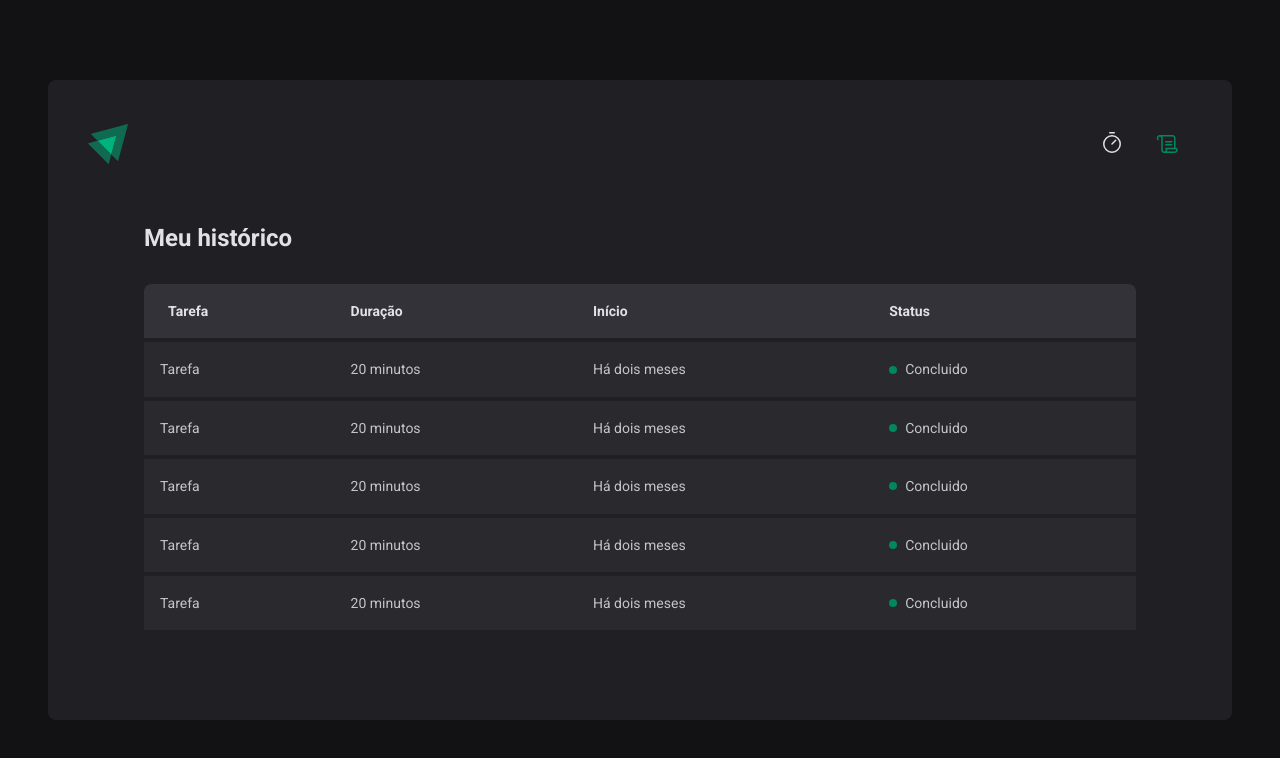
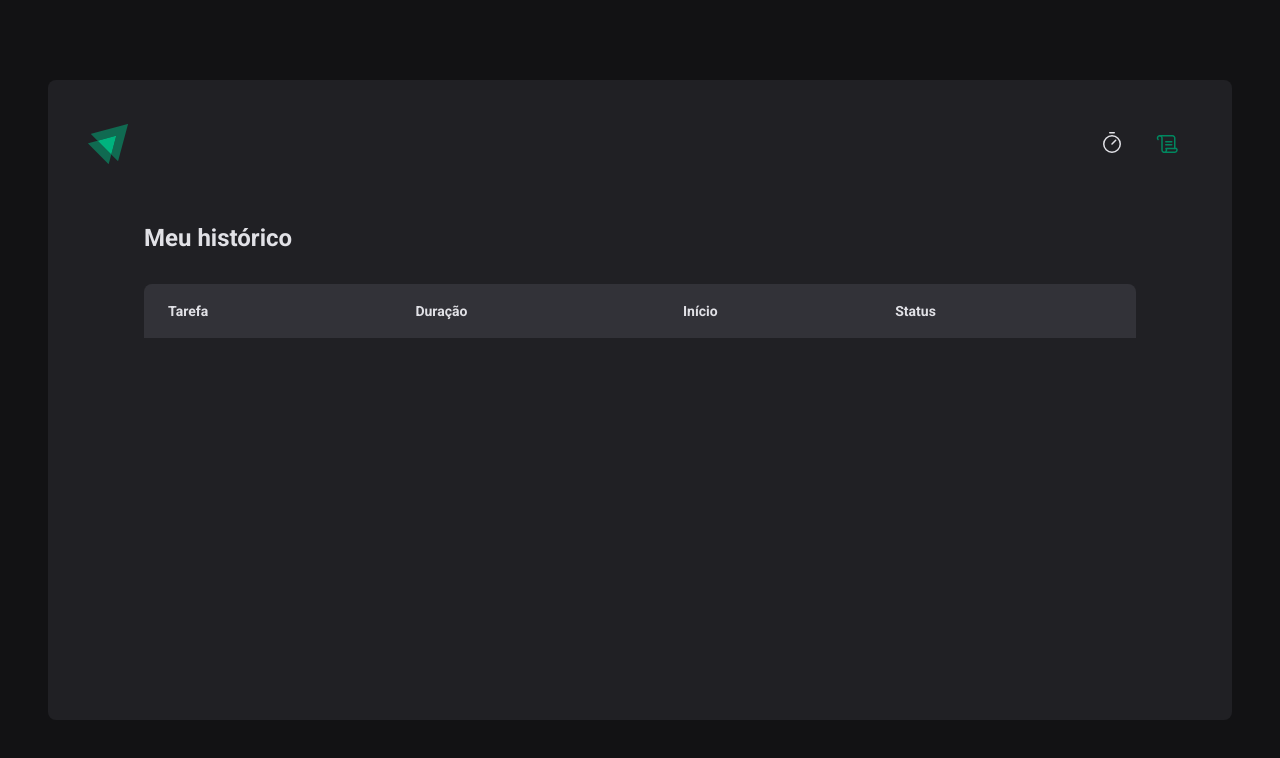
Before and after one commit to Jairotsb/ig-timer, a React (Vite) app: page /history in a window 1280 px wide. Shown: the top 758 px of the page. Built offline with nearby package versions, Linux system fonts and the light colour scheme.

Commit message:
feat, reafactor: functions applications has been done context finished

```diff
--- a/src/App.tsx
+++ b/src/App.tsx
@@ -5,12 +5,15 @@ import { BrowserRouter } from 'react-router-dom'
 import { defaultTheme } from './theme/default'
 import { GlobalStyle } from './global'
 import { Router } from './Router'
+import { CyclesContextProvider } from './contexts/CycleContext'
 
 export function App() {
   return (
     <ThemeProvider theme={defaultTheme}>
       <BrowserRouter>
-        <Router />
+        <CyclesContextProvider>
+          <Router />
+        </CyclesContextProvider>
       </BrowserRouter>
       <GlobalStyle />
     </ThemeProvider>
--- /dev/null
+++ b/src/contexts/CycleContext.tsx
@@ -0,0 +1,106 @@
+import { ReactNode, createContext, useState } from 'react'
+
+interface Cycle {
+  id: string
+  task: string
+  minutesAmount: number
+  startDate: Date
+  interruptedDate?: Date
+  finishedDate?: Date
+}
+
+interface CreateCycleDataType {
+  task: string
+  minutesAmount: number
+}
+
+// Existem outras camadas dentro da aplicação que iriam bugar se utilizarmos a mesma interface criada na Home
+
+// O zod depende da outra tipagem
+
+interface CyclesContextType {
+  cycles: Cycle[]
+  activeCycle: Cycle | undefined
+  activeCycleId: string | null
+  amountSecondsPassed: number
+  markCurrentCycleHasFinished: () => void
+  setSecondsPassed: (seconds: number) => void
+  createNewCycle: (data: CreateCycleDataType) => void
+  InterruptCurrentCycle: () => void
+}
+
+export const CyclesContext = createContext({} as CyclesContextType)
+
+interface CycleContextProviderProps {
+  children: ReactNode
+}
+
+export function CyclesContextProvider({ children }: CycleContextProviderProps) {
+  const [cycles, setCycles] = useState<Cycle[]>([])
+  const [activeCycleId, setActiveCycleId] = useState<string | null>(null)
+  const [amountSecondsPassed, setAmountSecondsPassed] = useState(0)
+
+  const activeCycle = cycles.find((cycle) => cycle.id === activeCycleId)
+
+  function setSecondsPassed(seconds: number) {
+    setAmountSecondsPassed(seconds)
+  }
+
+  function markCurrentCycleHasFinished() {
+    setCycles((state) =>
+      state.map((cycle) => {
+        if (cycle.id === activeCycleId) {
+          return { ...cycle, finishedDate: new Date() }
+        } else {
+          return cycle
+        }
+      }),
+    )
+  }
+
+  function createNewCycle(data: CreateCycleDataType) {
+    const id = String(new Date().getTime())
+
+    const newCycle: Cycle = {
+      id,
+      task: data.task,
+      minutesAmount: data.minutesAmount,
+      startDate: new Date(),
+    }
+
+    setCycles((state) => [...state, newCycle])
+    setActiveCycleId(id)
+    setAmountSecondsPassed(0)
+
+    // reset()
+  }
+
+  function InterruptCurrentCycle() {
+    setCycles((state) =>
+      state.map((cycle) => {
+        if (cycle.id === activeCycleId) {
+          return { ...cycle, interruptedDate: new Date() }
+        } else {
+          return cycle
+        }
+      }),
+    )
+    setActiveCycleId(null)
+  }
+  return (
+    <CyclesContext.Provider
+      value={{
+        cycles,
+        activeCycle,
+        activeCycleId,
+        markCurrentCycleHasFinished,
+        amountSecondsPassed,
+        setSecondsPassed,
+        createNewCycle,
+        InterruptCurrentCycle,
+      }}
+    >
+      {children}
+    </CyclesContext.Provider>
+  )
+}
--- a/src/pages/History/index.tsx
+++ b/src/pages/History/index.tsx
@@ -1,59 +1,49 @@
+import { useContext } from 'react'
+import { CyclesContext } from '../../contexts/CycleContext'
 import { HistoryContainer, HistoryList, Status } from './styles'
+import { formatDistanceToNow } from 'date-fns'
+import ptBR from 'date-fns/locale/pt-BR'
+export function History() {
+  const { cycles } = useContext(CyclesContext)
 
-export function History() {
   return (
     <HistoryContainer>
       <h1>Meu histórico</h1>
-
       <HistoryList>
         <table>
           <thead>
+            <tr>
               <th>Tarefa</th>
               <th>Duração</th>
               <th>Início</th>
               <th>Status</th>
+            </tr>
           </thead>
           <tbody>
-            <tr>
-              <td>Tarefa</td>
-              <td>20 minutos</td>
-              <td>Há dois meses</td>
+            {cycles.map((cycle) => (
+              <tr key={cycle.id}>
+                <td>{cycle.task}</td>
+                <td>{cycle.minutesAmount} minutos</td>
                 <td>
+                  {formatDistanceToNow(cycle.startDate, {
+                    addSuffix: true,
+                    locale: ptBR,
+                  })}
+                </td>
+                <td>
+                  {cycle.finishedDate && (
                     <Status statusColor="green">Concluido</Status>
+                  )}
+
+                  {cycle.interruptedDate && (
+                    <Status statusColor="red">Interrompido</Status>
+                  )}
+                  {!cycle.finishedDate && !cycle.interruptedDate && (
+                    <Status statusColor="yellow">Em Andamento</Status>
+                  )}
                 </td>
               </tr>
-            <tr>
-              <td>Tarefa</td>
-              <td>20 minutos</td>
-              <td>Há dois meses</td>
-              <td>
-                <Status statusColor="green">Concluido</Status>
-              </td>
-            </tr>
-            <tr>
-              <td>Tarefa</td>
-              <td>20 minutos</td>
-              <td>Há dois meses</td>
-              <td>
-                <Status statusColor="green">Concluido</Status>
-              </td>
-            </tr>
-            <tr>
-              <td>Tarefa</td>
-              <td>20 minutos</td>
-              <td>Há dois meses</td>
-              <td>
-                <Status statusColor="green">Concluido</Status>
-              </td>
-            </tr>
-            <tr>
-              <td>Tarefa</td>
-              <td>20 minutos</td>
-              <td>Há dois meses</td>
-              <td>
-                <Status statusColor="green">Concluido</Status>
-              </td>
-            </tr>
+            ))}
           </tbody>
         </table>
       </HistoryList>
--- a/src/pages/Home/components/CountDown/index.tsx
+++ b/src/pages/Home/components/CountDown/index.tsx
@@ -1,7 +1,7 @@
-import { useContext, useEffect, useState } from 'react'
+import { useContext, useEffect } from 'react'
 import { CountDownContainer, Separator } from './syles'
 import { differenceInSeconds } from 'date-fns'
-import { CyclesContext } from '../..'
+import { CyclesContext } from '../../../../contexts/CycleContext'
 
 /**
  * prop Drilling -> Quando temos muitas propriedades Apenas para comunicação entre componentes
@@ -9,9 +9,14 @@ import { CyclesContext } from '../..'
  */
 
 export default function Countdown() {
-  const { activeCycle, activeCycleId, markCurrentCycleHasFinished } =
-    useContext(CyclesContext)
-  const [amountsSecondsPassed, setAmountSecondsPassed] = useState(0)
+  const {
+    activeCycle,
+    activeCycleId,
+    markCurrentCycleHasFinished,
+    amountSecondsPassed,
+    setSecondsPassed,
+  } = useContext(CyclesContext)
+
   const totalSeconds = activeCycle ? activeCycle.minutesAmount * 60 : 0
 
   useEffect(() => {
@@ -25,20 +30,26 @@ export default function Countdown() {
         if (secondsDifference >= totalSeconds) {
           markCurrentCycleHasFinished()
 
-          setAmountSecondsPassed(totalSeconds)
+          setSecondsPassed(totalSeconds)
 
           clearInterval(interval)
         } else {
-          setAmountSecondsPassed(secondsDifference)
+          setSecondsPassed(secondsDifference)
         }
       }, 100)
     }
     return () => {
       clearInterval(interval)
     }
-  }, [activeCycle, totalSeconds, activeCycleId, markCurrentCycleHasFinished])
+  }, [
+    activeCycle,
+    totalSeconds,
+    activeCycleId,
+    markCurrentCycleHasFinished,
+    setSecondsPassed,
+  ])
 
-  const currentSeconds = activeCycle ? totalSeconds - amountsSecondsPassed : 0
+  const currentSeconds = activeCycle ? totalSeconds - amountSecondsPassed : 0
 
   const minutesAmount = Math.floor(currentSeconds / 60)
 
--- a/src/pages/Home/components/NewCycleForm/index.tsx
+++ b/src/pages/Home/components/NewCycleForm/index.tsx
@@ -1,18 +1,13 @@
-import { zodResolver } from '@hookform/resolvers/zod'
+// import { zodResolver } from '@hookform/resolvers/zod'
 import { FormContainer, MinutesAmountInput, TaskInput } from './styles'
-import { useForm } from 'react-hook-form'
-import { CyclesContext } from '../..'
+import { useFormContext } from 'react-hook-form'
+import { CyclesContext } from '../../../../contexts/CycleContext'
 import { useContext } from 'react'
 
 export default function NewCycleForm() {
   const { activeCycle } = useContext(CyclesContext)
-  const { register, handleSubmit, watch, reset } = useForm<NewCycleFormData>({
-    resolver: zodResolver(newCycleFormValidationSchema),
-    defaultValues: {
-      task: '',
-      minutesAmount: 0,
-    },
-  })
+  const { register } = useFormContext()
+
   return (
     <FormContainer>
       <label htmlFor="task">Vou trabalhar em</label>
```
Also changed, not shown: src/pages/Home/index.tsx (+37 -82 lines), 2 other files (tests, documents, lock files or other folders). Lines whose indentation alone changed are shown as unchanged.
